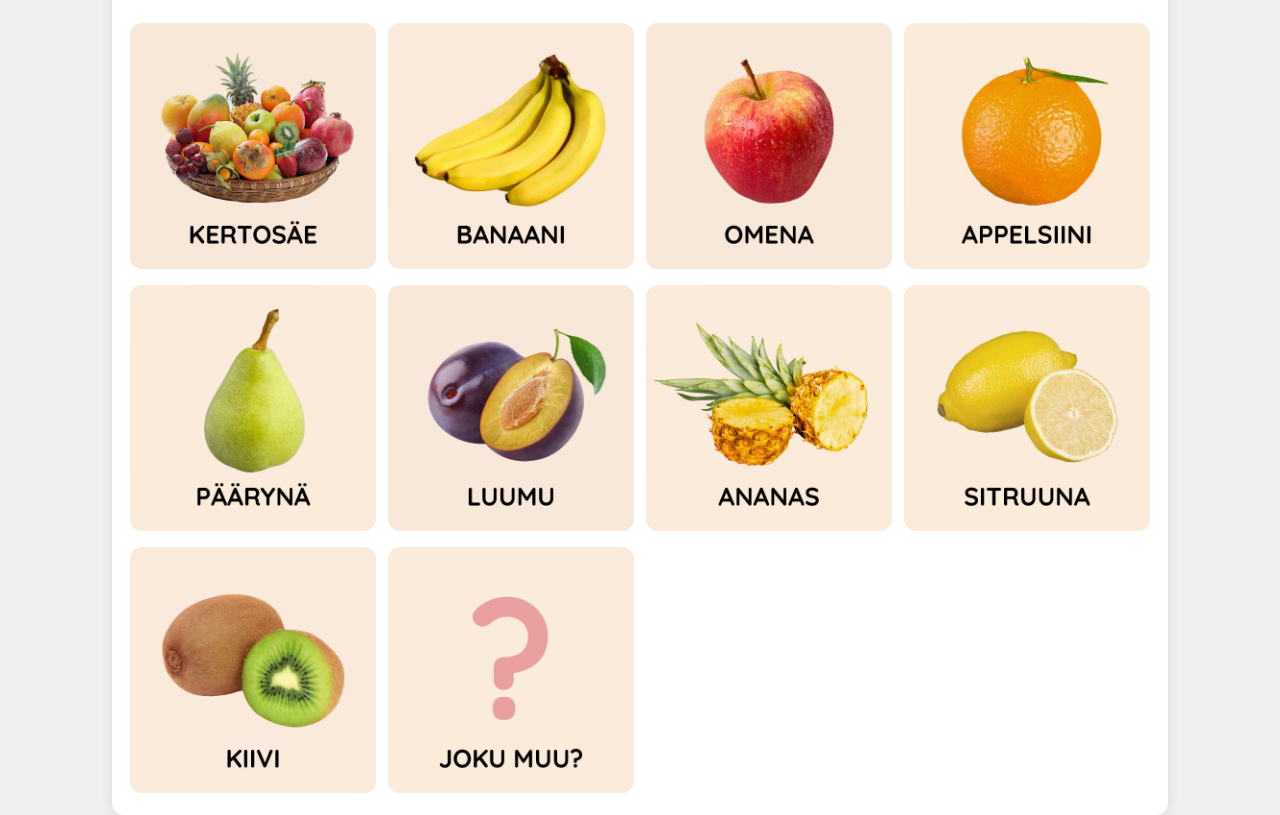
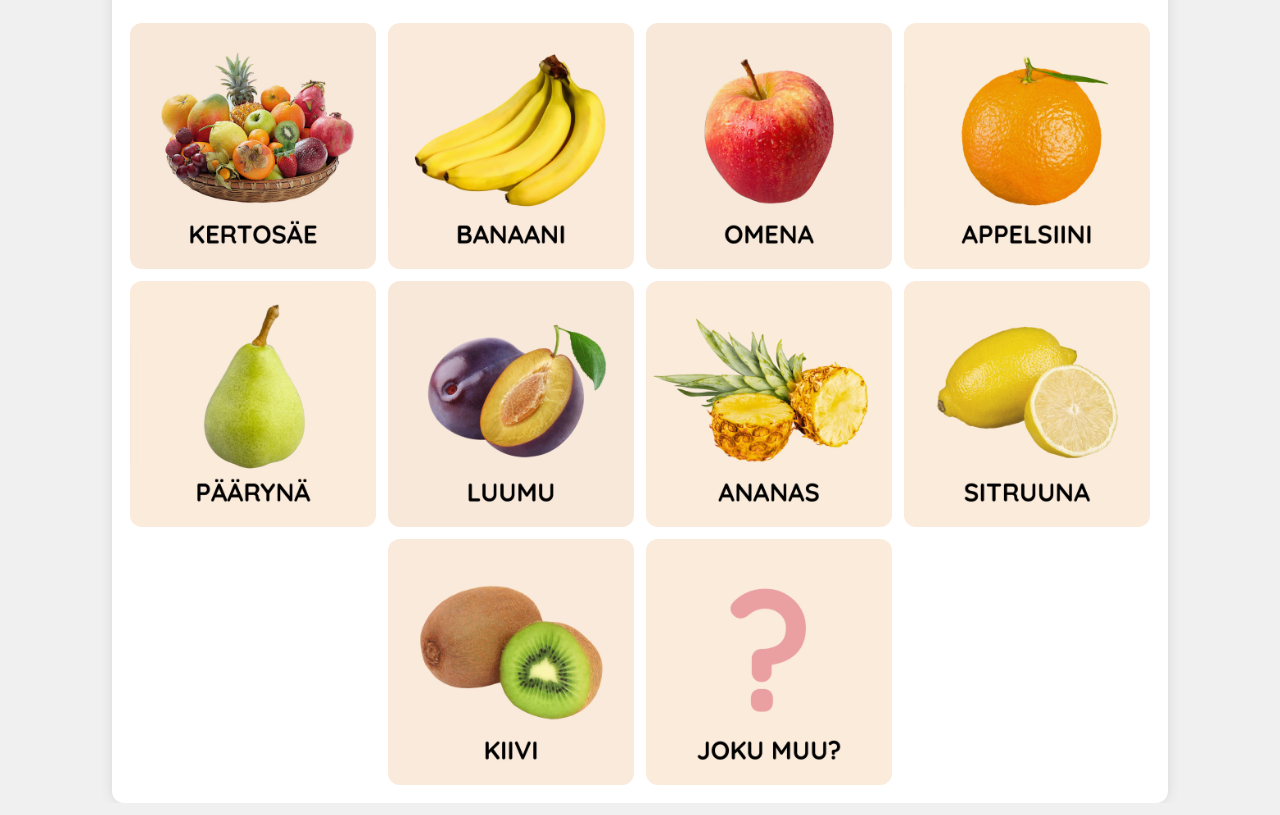
Before and after one commit to Kielinuppu/hedelmakorilaulupeli, a plain HTML site: page index.html in a window 1280 px wide. Shown: the part 61-876 px from the top of the page. Drawn offline with Linux system fonts and the light colour scheme.

Commit message:
Update index.html

```diff
--- a/index.html
+++ b/index.html
@@ -11,62 +11,18 @@
     <div class="container">
         <h1>HEDELMÄKORI</h1>
         <div class="game-board">
-            <picture>
-                <source srcset="kuva1.avif?v=1" type="image/avif">
-                <source srcset="kuva1.png?v=1" type="image/png">
             <img src="kuva1.png" alt="Kuva 1" onclick="playSound('aani1', this)">
-            </picture>
-            <picture>
-                <source srcset="kuva2.avif?v=1" type="image/avif">
-                <source srcset="kuva2.png?v=1" type="image/png">
             <img src="kuva2.png" alt="Kuva 2" onclick="playSound('aani2', this)">
-            </picture>
-            <picture>
-                <source srcset="kuva3.avif?v=1" type="image/avif">
-                <source srcset="kuva3.png?v=1" type="image/png">
             <img src="kuva3.png" alt="Kuva 3" onclick="playSound('aani3', this)">
-            </picture>
-            <picture>
-                <source srcset="kuva4.avif?v=1" type="image/avif">
-                <source srcset="kuva4.png?v=1" type="image/png">
             <img src="kuva4.png" alt="Kuva 4" onclick="playSound('aani4', this)">
-            </picture>
-            <picture>
-                <source srcset="kuva5.avif?v=1" type="image/avif">
-                <source srcset="kuva5.png?v=1" type="image/png">
             <img src="kuva5.png" alt="Kuva 5" onclick="playSound('aani5', this)">
-            </picture>
-            <picture>
-                <source srcset="kuva6.avif?v=1" type="image/avif">
-                <source srcset="kuva6.png?v=1" type="image/png">
             <img src="kuva6.png" alt="Kuva 6" onclick="playSound('aani6', this)">
-            </picture>
-            <picture>
-                <source srcset="kuva7.avif?v=1" type="image/avif">
-                <source srcset="kuva7.png?v=1" type="image/png">
             <img src="kuva7.png" alt="Kuva 7" onclick="playSound('aani7', this)">
-            </picture>
-            <picture>
-                <source srcset="kuva8.avif?v=1" type="image/avif">
-                <source srcset="kuva8.png?v=1" type="image/png">
             <img src="kuva8.png" alt="Kuva 8" onclick="playSound('aani8', this)">
-            </picture>
-            <picture>
-                <source srcset="kuva9.avif?v=1" type="image/avif">
-                <source srcset="kuva9.png?v=1" type="image/png">
-                <img src="kuva9.png" alt="Kuva 9" class="kuva9" onclick="playSound('aani9', this)">
-            </picture>
-            <picture>
-                <source srcset="kuva10.avif?v=1" type="image/avif">
-                <source srcset="kuva10.png?v=1" type="image/png">
-                <img src="kuva10.png" alt="Kuva 10" class="kuva10" onclick="playSound('aani10', this)">
-            </picture>
+            <img src="kuva9.png" alt="Kuva 9" class="kuva9" onclick="playSound('aani9', this)" style="grid-column: 2 / 3; grid-row: 3;">
+            <img src="kuva10.png" alt="Kuva 10" class="kuva10" onclick="playSound('aani10', this)" style="grid-column: 3 / 4; grid-row: 3;">
         </div>
-        <picture>
-            <source srcset="seis.avif?v=1" type="image/avif">
-            <source srcset="seis.png?v=1" type="image/png">
         <img src="seis.png" alt="Seis" class="stop-button" onclick="stopAllSounds()">
-        </picture>
     </div>
     <script src="script.js"></script>
 </body>
```
Lines whose indentation alone changed are shown as unchanged.
